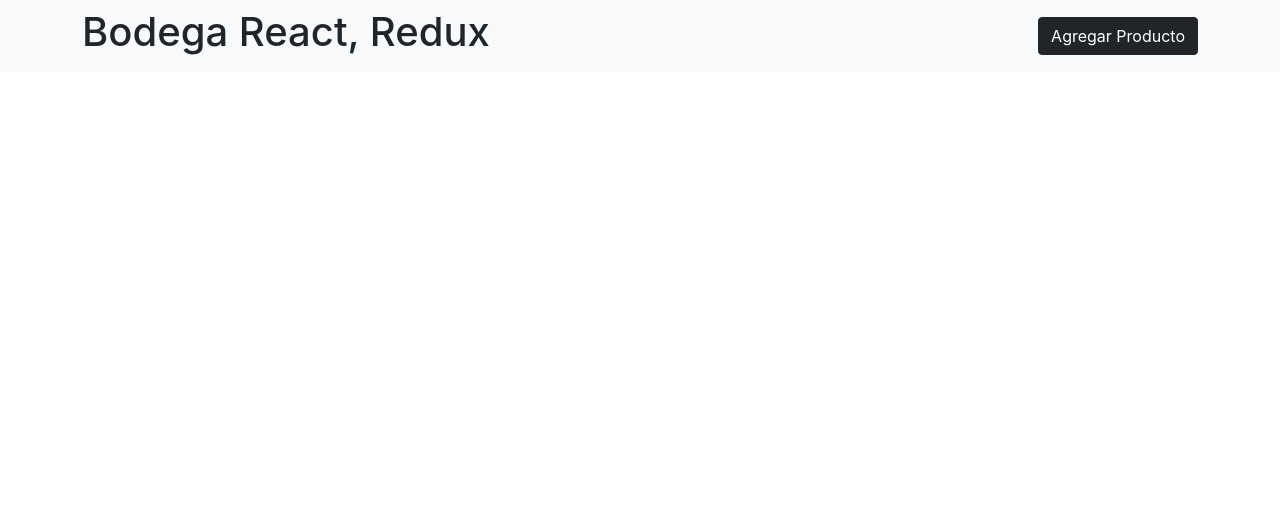
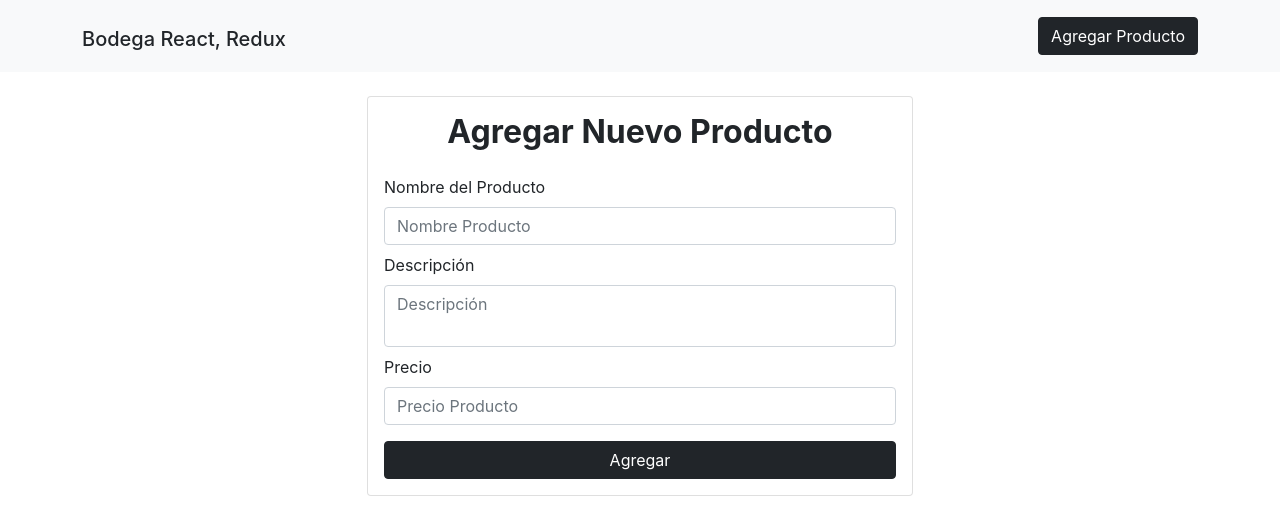
Before and after one commit to jhomen11/Product_App, a React (Create React App) app in the folder bodega/: page /productos/nuevo in a window 1280 px wide. Shown: the top 532 px of the page. Built offline with nearby package versions, Linux system fonts and the light colour scheme.

Commit message:
Rutas, Formulario productos

```diff
--- a/bodega/package.json
+++ b/bodega/package.json
@@ -8,6 +8,7 @@
     "@testing-library/user-event": "^13.5.0",
     "react": "^17.0.2",
     "react-dom": "^17.0.2",
+    "react-router-dom": "^6.2.1",
     "react-scripts": "5.0.0",
     "web-vitals": "^2.1.4"
   },
--- a/bodega/src/App.js
+++ b/bodega/src/App.js
@@ -1,10 +1,22 @@
 import Header from "./components/Header";
+import Productos from "./components/Productos";
+import NuevoProducto from "./components/NuevoProducto";
+import EditarProducto from "./components/EditarProducto";
+
+import { BrowserRouter as Router, Routes,Route} from 'react-router-dom'
 
 function App() {
   return (
-    <div>
+    <Router>
       <Header/>
-    </div>
+      <div className="container mt-4">
+        <Routes>
+        <Route path="/" element={<Productos />} />
+        <Route path="/productos/nuevo" element={<NuevoProducto/>} />
+        <Route path="/productos/editar/:id" element={<EditarProducto/>} />
+        </Routes>
+      </div>
+    </Router>
   );
 }
 
--- /dev/null
+++ b/bodega/src/components/EditarProducto.jsx
@@ -0,0 +1,9 @@
+import React from 'react'
+
+const EditarProducto = () => {
+  return (
+    <div>EditarProducto</div>
+  )
+}
+
+export default EditarProducto
--- a/bodega/src/components/Header.jsx
+++ b/bodega/src/components/Header.jsx
@@ -1,15 +1,16 @@
+import { Link } from "react-router-dom";
 
 const Header = () => {
   return (
     <nav className="navbar navbar-expand-lg navbar-dark bg-light justify-content-between">
-        <div className="container">
-            <h1>Bodega React, Redux</h1>
-        <a href="/productos/nuevo"
-            className="btn btn-dark"
-        >Agregar Producto</a>
-        </div>
+      <div className="container">
+        <h1><Link to={'/'} className="navbar-brand text-dark">Bodega React, Redux</Link></h1>
+        <Link to="/productos/nuevo" className="btn btn-dark">
+          Agregar Producto
+        </Link>
+      </div>
     </nav>
-  )
-}
+  );
+};
 
-export default Header
+export default Header;
--- /dev/null
+++ b/bodega/src/components/NuevoProducto.jsx
@@ -0,0 +1,50 @@
+const NuevoProducto = () => {
+  return (
+    <div>
+      <div className="row justify-content-center">
+        <div className="col-md-6">
+          <div className="card">
+            <div className="card-body">
+              <h2 className="text-center mb-4 fw-bold">
+                Agregar Nuevo Producto
+              </h2>
+              <form action="">
+                <div className="form-group mb-2">
+                  <label className="form-label" htmlFor="">Nombre del Producto</label>
+                  <input
+                    type="text"
+                    className="form-control"
+                    placeholder="Nombre Producto"
+                    name="nombre"
+                  />
+                </div>
+                <div className="form-group mb-2">
+                    <label className="form-label" htmlFor="descripcion">Descripción</label>
+                    <textarea
+                    className="form-control"
+                    style={{ resize: "none" }}
+                    id="descripcion"
+                    placeholder="Descripción"
+                    name="descripcion"
+                  ></textarea>
+                </div>
+                <div className="form-group mb-2">
+                  <label className="form-label" htmlFor="">Precio</label>
+                  <input
+                    type="number"
+                    className="form-control"
+                    placeholder="Precio Producto"
+                    name="precio"
+                  />
+                </div>
+                <button className="btn btn-dark d-block w-100 mt-3">Agregar</button>
+              </form>
+            </div>
+          </div>
+        </div>
+      </div>
+    </div>
+  );
+};
+
+export default NuevoProducto;
--- /dev/null
+++ b/bodega/src/components/Productos.jsx
@@ -0,0 +1,15 @@
+
+
+const Productos = () => {
+  return (
+   <div className="container">
+       <div className="row">
+           <div className="col">
+               <h2 className="text-center mb-3">Listado de Productos</h2>
+           </div>
+       </div>
+   </div>
+  )
+}
+
+export default Productos
```
Also changed, not shown: 1 other file (tests, documents, lock files or other folders).
